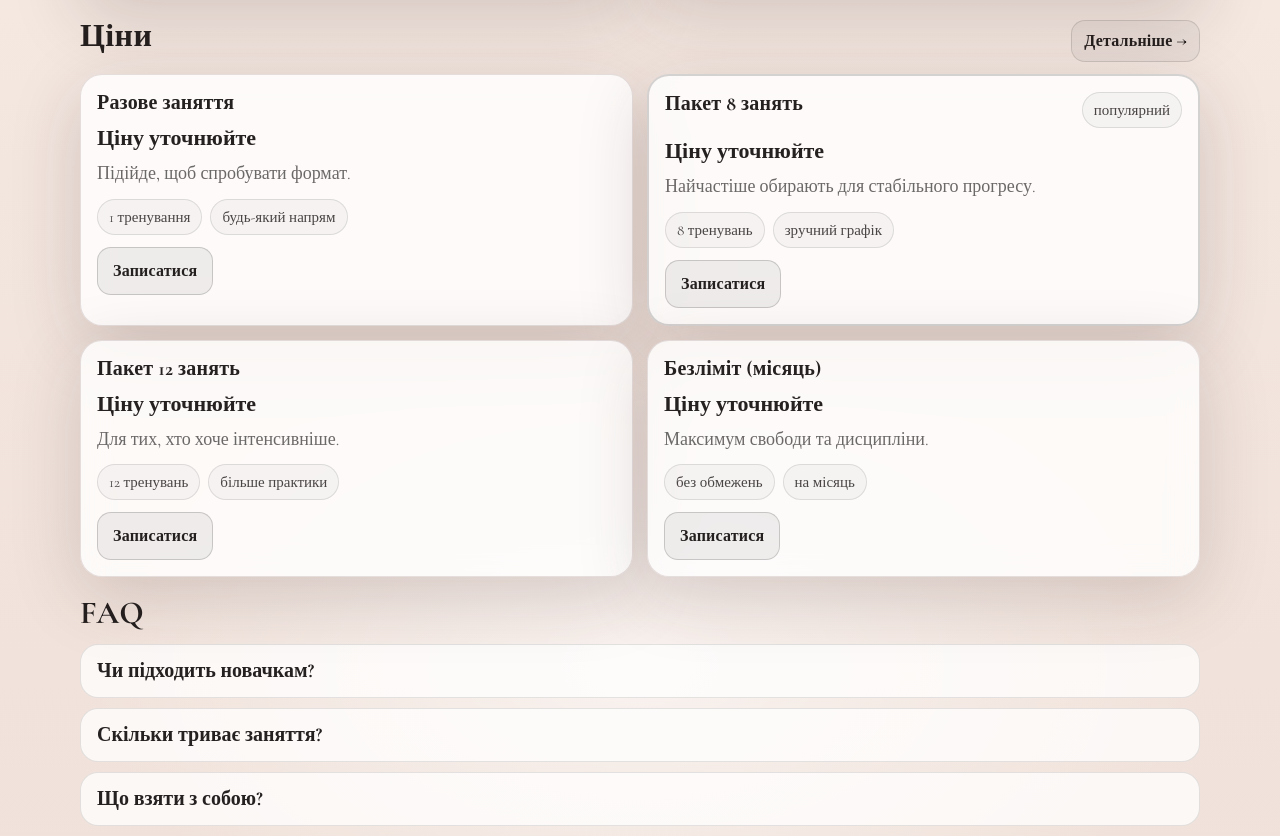
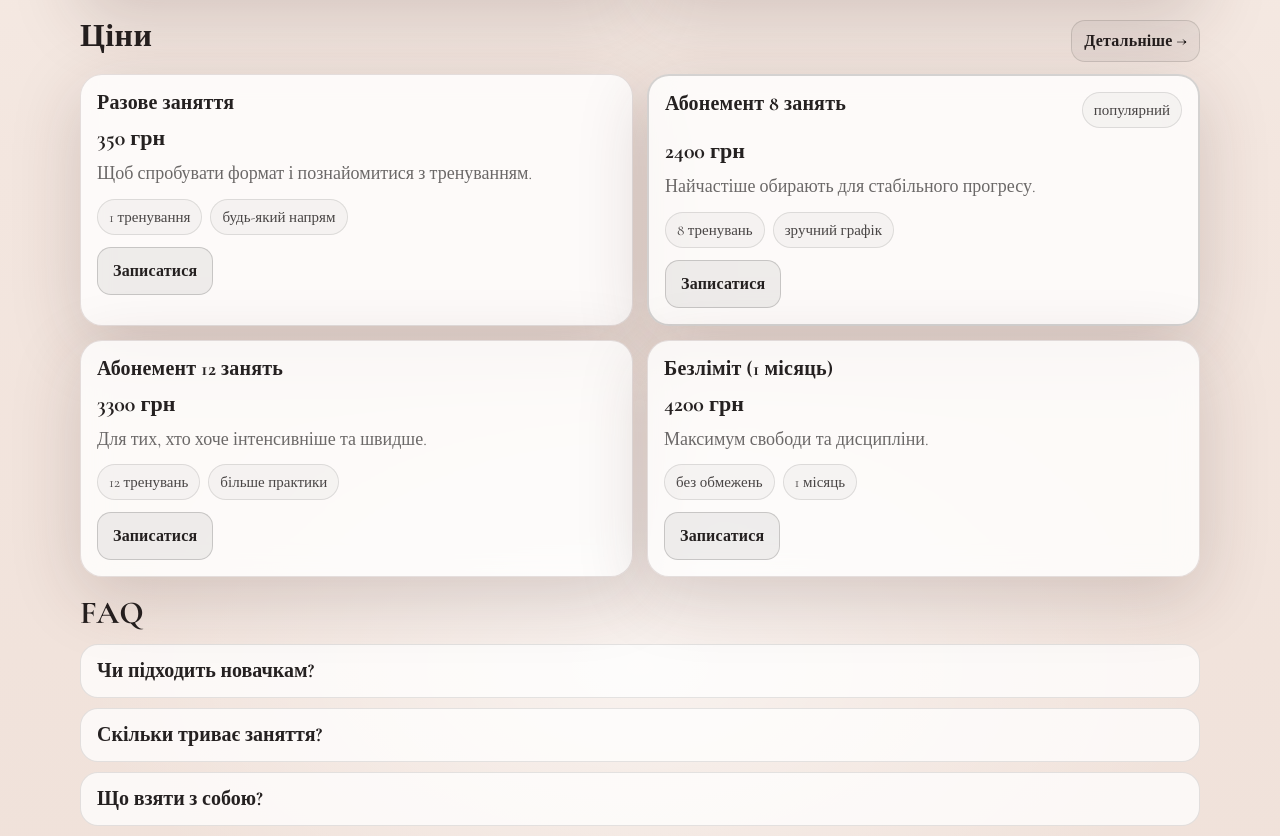
Before and after one commit to LukasMindeli/barre-studio, a React (Vite) app in the folder webapp/: page / in a window 1280 px wide. Shown: the part 1033-1869 px from the top of the page. Built offline with nearby package versions, Linux system fonts and the light colour scheme.

Commit message:
feat(webapp): set pricing in UAH

```diff
--- a/webapp/src/data/content.js
+++ b/webapp/src/data/content.js
@@ -43,33 +43,33 @@ export const PRICING = [
   {
     id: "single",
     title: "Разове заняття",
-    price: "Ціну уточнюйте",
-    note: "Підійде, щоб спробувати формат.",
+    price: "350 грн",
+    note: "Щоб спробувати формат і познайомитися з тренуванням.",
     features: ["1 тренування", "будь-який напрям"],
     popular: false,
   },
   {
     id: "pack8",
-    title: "Пакет 8 занять",
-    price: "Ціну уточнюйте",
+    title: "Абонемент 8 занять",
+    price: "2400 грн",
     note: "Найчастіше обирають для стабільного прогресу.",
     features: ["8 тренувань", "зручний графік"],
     popular: true,
   },
   {
     id: "pack12",
-    title: "Пакет 12 занять",
-    price: "Ціну уточнюйте",
-    note: "Для тих, хто хоче інтенсивніше.",
+    title: "Абонемент 12 занять",
+    price: "3300 грн",
+    note: "Для тих, хто хоче інтенсивніше та швидше.",
     features: ["12 тренувань", "більше практики"],
     popular: false,
   },
   {
     id: "unlimited",
-    title: "Безліміт (місяць)",
-    price: "Ціну уточнюйте",
+    title: "Безліміт (1 місяць)",
+    price: "4200 грн",
     note: "Максимум свободи та дисципліни.",
-    features: ["без обмежень", "на місяць"],
+    features: ["без обмежень", "1 місяць"],
     popular: false,
   },
 ];
```
